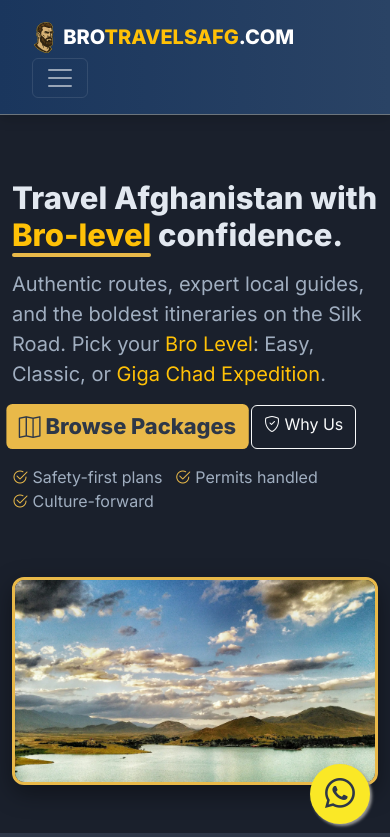
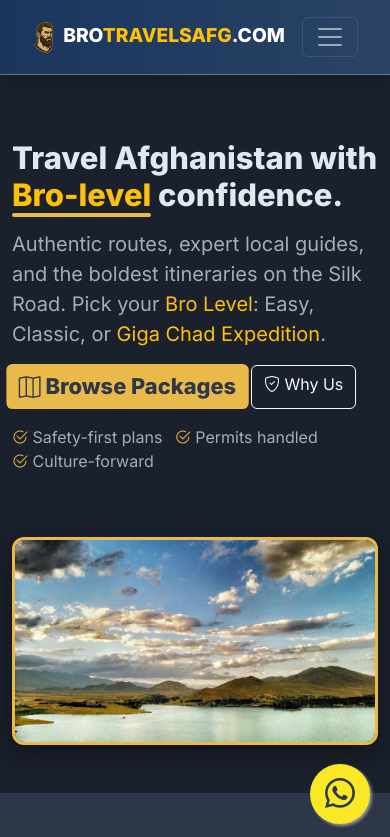
Before and after one commit to khalidsafi-cmd/brotravels.af, a plain HTML site: page index.html in a window 390 px wide. Shown: the top 837 px of the page. Drawn offline with nearby package versions, Linux system fonts and the light colour scheme.

Commit message:
fixed an issue where on small screens the toggler would wrap

```diff
--- a/index.html
+++ b/index.html
@@ -72,7 +72,7 @@
 <nav id="mainNav" class="navbar navbar-expand-lg navbar-dark bg-dark bg-opacity-75 sticky-top border-bottom border-secondary px-3 mb-3">
   <div class="container-fluid px-3">
     <!-- Brand -->
-    <a class="navbar-brand d-flex align-items-center gap-2" href="#intro" aria-label="brotravelsafg.com — home">
+    <a class="navbar-brand d-flex align-items-start gap-2" href="#intro" aria-label="brotravelsafg.com — home">
       <img src="assets/images/favicon.svg" alt="brotravelsafg.com logo" height="32">
       <span class="fw-bold">BRO<span class="text-warning">TRAVELSAFG</span>.COM</span>
     </a>
--- a/styles.css
+++ b/styles.css
@@ -41,7 +41,12 @@
       background-color: var(--dark-bg) !important;
       color: var(--dark-text);
       padding: 1rem;
+      font-size: 1rem;
+    }
+
+    .navbar-brand{
       font-size: 1.2rem;
+      font-weight: 800;
     }
 
     /* Accent button */
```
Also changed, not shown: logo.svg (deleted).
